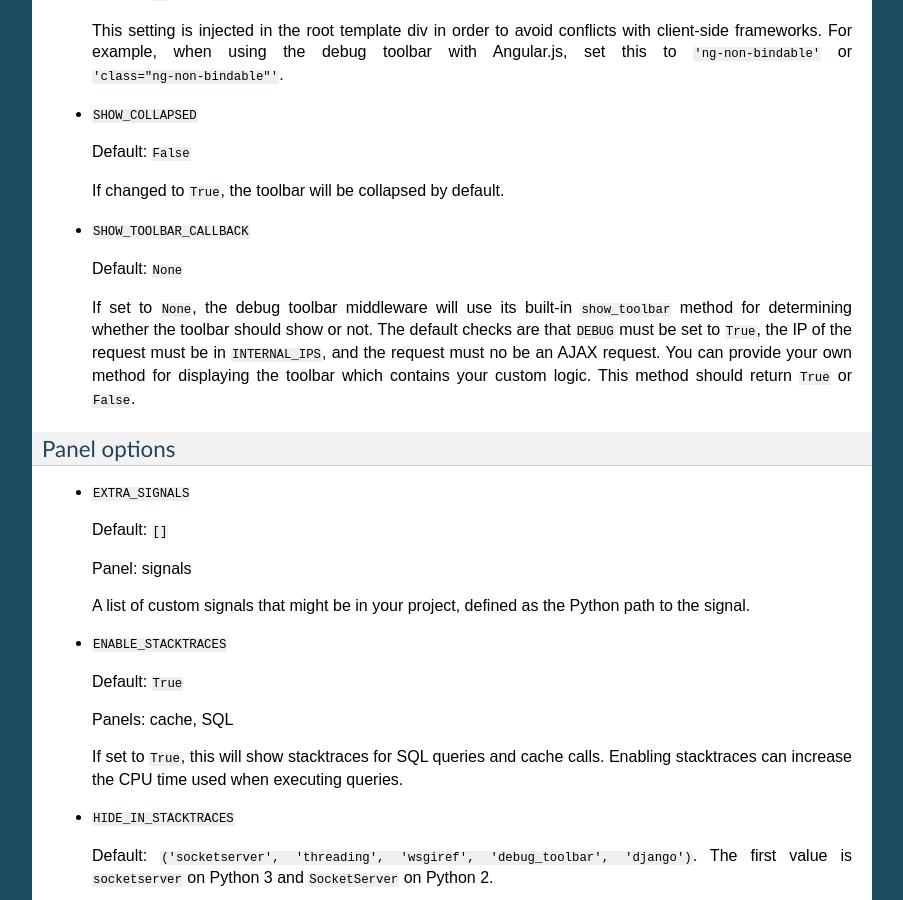
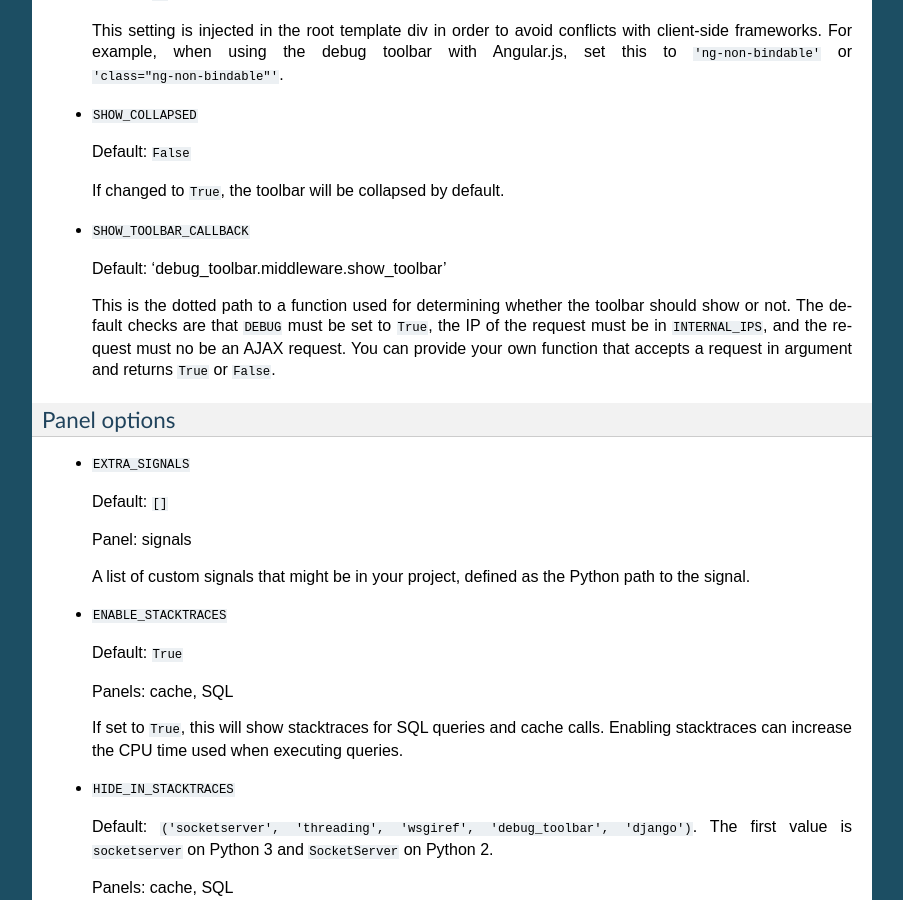
Before and after one commit to jazzband/django-debug-toolbar, a Sphinx documentation site: the page built from docs/configuration.rst, in a window 1280 px wide and 900 px high, scrolled down 1327 px. Shown: the whole window, without its empty margins (198-1101 px from the left). Built offline with Sphinx 7.4.7, drawn with Linux system fonts in a browser that asks for light colours.

Commit message:
Make SHOW_TOOLBAR_CALLBACK a dotted path.
Fix #473.

```diff
--- a/docs/configuration.rst
+++ b/docs/configuration.rst
@@ -85,15 +85,13 @@
 
 * ``SHOW_TOOLBAR_CALLBACK``
 
-  Default: ``None``
+  Default: 'debug_toolbar.middleware.show_toolbar'
 
-  If set to ``None``, the debug toolbar middleware will use its built-in
-  ``show_toolbar`` method for determining whether the toolbar should show or
-  not. The default checks are that ``DEBUG`` must be set to ``True``, the IP
-  of the request must be in ``INTERNAL_IPS``, and the request must no be an
-  AJAX request. You can provide your own method for displaying the toolbar
-  which contains your custom logic. This method should return ``True`` or
-  ``False``.
+  This is the dotted path to a function used for determining whether the
+  toolbar should show or not. The default checks are that ``DEBUG`` must be
+  set to ``True``, the IP of the request must be in ``INTERNAL_IPS``, and the
+  request must no be an AJAX request. You can provide your own function that
+  accepts a request in argument and returns ``True`` or ``False``.
 
 Panel options
 ~~~~~~~~~~~~~
```
Also changed, not shown: 2 other files.
